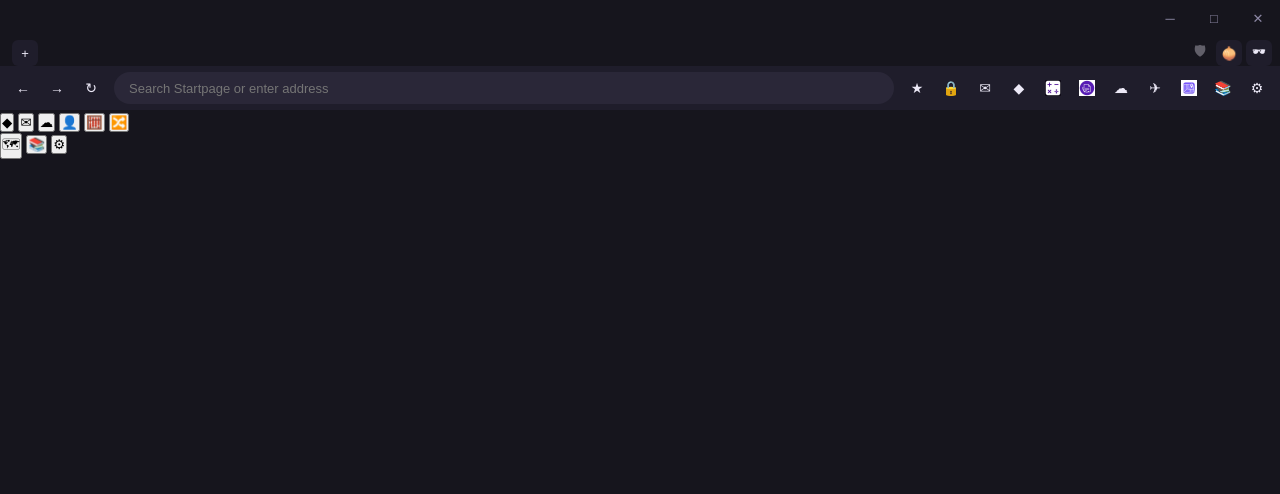
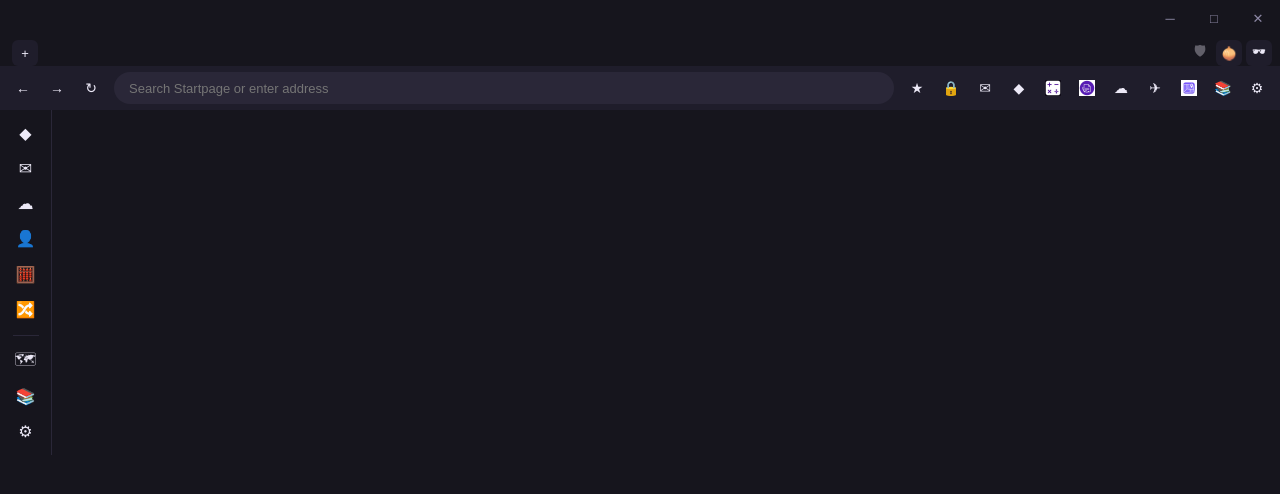
Before and after one commit to SkyshadowDerg/PurpleWren, an Electron app: page renderer/index.html in a window 1280 px wide. Drawn offline with Linux system fonts and the light colour scheme; no server answers.

Commit message:
Update style.css

```diff
--- a/renderer/style.css
+++ b/renderer/style.css
@@ -142,3 +142,21 @@ webview.local-page { background: var(--bg); }
 .history-item:hover { background: var(--bg3); }
 .history-item .h-title { color: var(--fg); overflow: hidden; text-overflow: ellipsis; white-space: nowrap; }
 .history-item .h-url { color: var(--muted); overflow: hidden; text-overflow: ellipsis; white-space: nowrap; }
+#main-row { flex: 1; display: flex; min-height: 0; }
+
+#rail {
+  width: 52px; background: var(--bg); border-right: 1px solid var(--bg3);
+  display: flex; flex-direction: column; align-items: center;
+  padding: 8px 0; gap: 4px;
+}
+.rail-btn {
+  width: 38px; height: 38px; border: none; border-radius: 10px;
+  background: transparent; color: var(--fg); font-size: 16px;
+  cursor: pointer; display: flex; align-items: center; justify-content: center;
+}
+.rail-btn:hover { background: var(--bg3); }
+.rail-btn.active-dock { background: var(--accent); color: #fff; }
+.rail-sep { width: 26px; height: 1px; background: var(--bg3); margin: 6px 0; }
+
+#content { flex: 1; position: relative; background: var(--bg); display: flex; min-width: 0; }
+#dock { border-left: 1px solid var(--bg3); }
```
